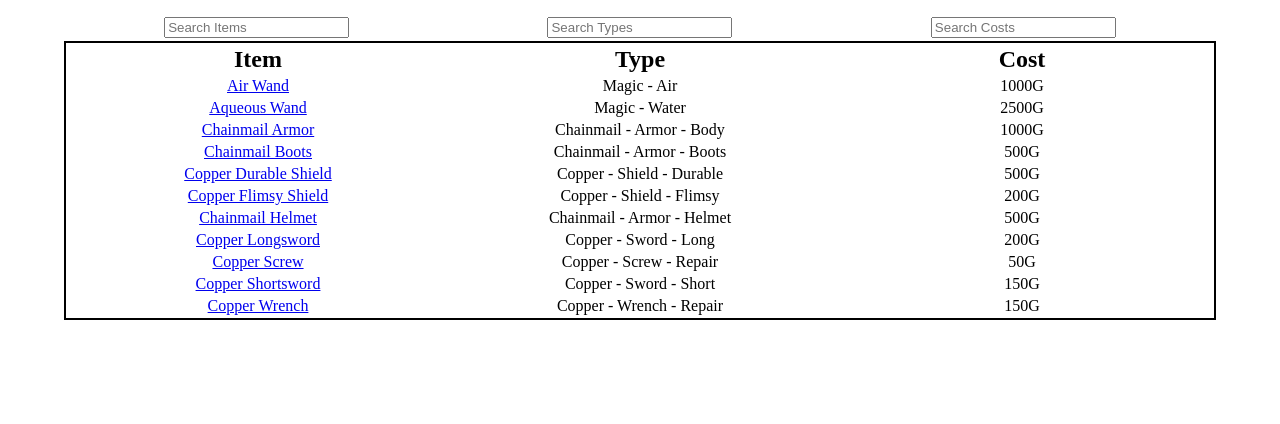
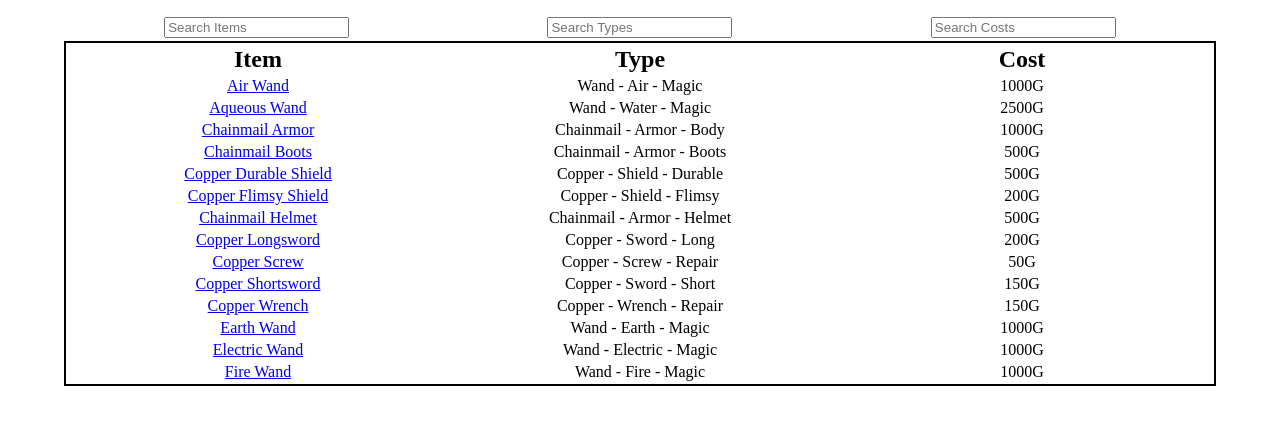
Before and after one commit to EpicPuppy613/rngdatabase, a plain HTML site: page index.html in a window 1280 px wide. Drawn offline with Linux system fonts and the light colour scheme.

Commit message:
More items

```diff
--- a/index.html
+++ b/index.html
@@ -22,12 +22,12 @@
             <div id="a">
                 <tr>
                     <td><a href="items/a/air-wand.html">Air Wand</a></td>
-                    <td>Magic - Air</td>
+                    <td>Wand - Air - Magic</td>
                     <td>1000G</td>
                 </tr>
                 <tr>
                     <td><a href="items/a/aqueous-wand.html">Aqueous Wand</a></td>
-                    <td>Magic - Water</td>
+                    <td>Wand - Water - Magic</td>
                     <td>2500G</td>
                 </tr>
             </div>
@@ -83,8 +83,24 @@
             <div id="d">
             </div>
             <div id="e">
+                <tr>
+                    <td><a href="items/e/earth-wand.html">Earth Wand</a></td>
+                    <td>Wand - Earth - Magic</td>
+                    <td>1000G</td>
+                </tr>
+                <tr>
+                    <td><a href="items/e/electric-wand.html">Electric Wand</a></td>
+                    <td>Wand - Electric - Magic</td>
+                    <td>1000G</td>
+                </tr>
             </div>
             <div id="f">
+                <tr>
+                    <td><a href="items/f/fire-wand.html">Fire Wand</a></td>
+                    <td>Wand - Fire - Magic</td>
+                    <td>1000G
+                    </td>
+                </tr>
             </div>
             <div id="g">
             </div>
```
